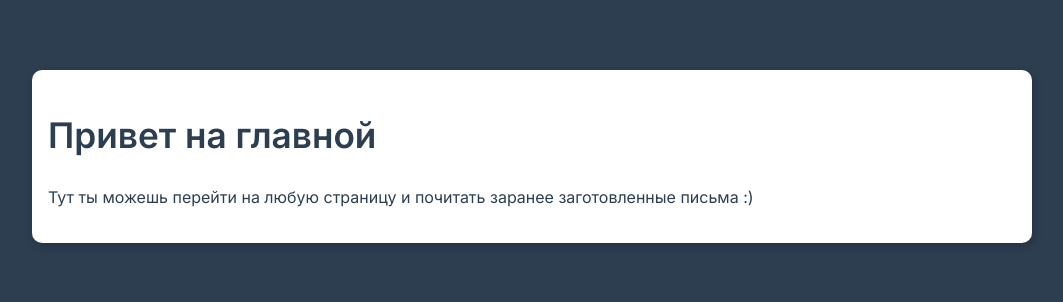
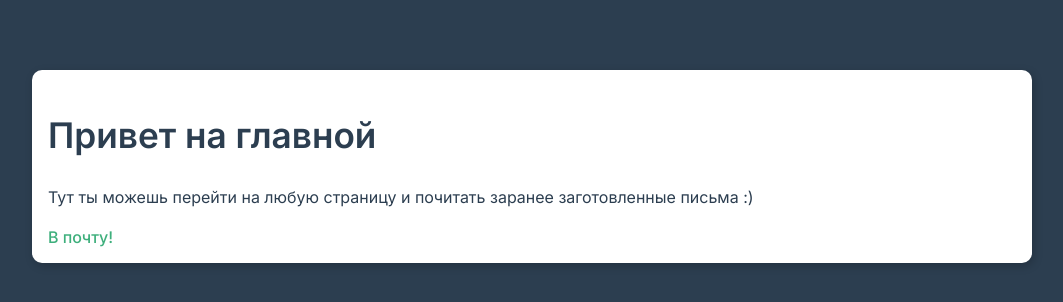
Before and after one commit to barzankaevMohdan/vue-router, a Vue app: page /dashboard in a window 1280 px wide. Shown: the top 302 px of the page, without its empty margins (108-1171 px from the left). Built offline with nearby package versions, Linux system fonts and the light colour scheme.

Commit message:
before/each/enter/leave/routeEnter/routeLeave, afterEach, name

```diff
--- a/src/router.js
+++ b/src/router.js
@@ -6,13 +6,19 @@ import Mail from './views/Mail'
 import AppEmailBody from './components/AppEmailBody'
 import NotFound from './views/NotFound'
 
-export default createRouter({
+const router = createRouter({
     history: createWebHistory(),
     routes: [
         { path: '/login', component: Login, alias: '/' },
-        { path: '/forget', component: Forget },
-        { path: '/dashboard', component: Dashboard },
-        { path: '/mail', component: Mail, children: [
+        { path: '/forget', component: Forget, meta: {cantEnter: true}},
+        {
+            path: '/dashboard',
+            component: Dashboard,
+            name: 'home',
+            beforeEnter() {
+                console.log('befforeEnter')
+            } },
+        { path: '/mail', component: Mail, name: 'email', children: [
             { path: ':mailId?', component: AppEmailBody, props: true }
         ]},
         { path: '/:notFound(.*)', component: NotFound }
@@ -20,3 +26,18 @@ export default createRouter({
     linkActiveClass: 'active',
     linkExactActiveClass: 'active'
 })
+
+router.beforeEach((to, from, next) => {
+    console.log('beforeEach')
+    if(to.meta.cantEnter) {
+        next({name: 'home'})
+    }else {
+        next()
+    }
+})
+
+router.afterEach(() => {
+    console.log('afterEach')
+})
+
+export default router
--- a/src/views/Dashboard.vue
+++ b/src/views/Dashboard.vue
@@ -2,11 +2,23 @@
   <div class="card">
     <h1>Привет на главной</h1>
     <p>Тут ты можешь перейти на любую страницу и почитать заранее заготовленные письма :)</p>
+    <router-link :to="{name: 'email'}">В почту!</router-link>
   </div>
 </template>
 
 <script>
 export default {
+  beforeRouteEnter() {
+    console.log('beforeRouteEnter')
+  },
+  beforeRouteLeave(to, from, next) {
+    const answer = confirm('Вы уверены что хотите перейти?')
+    if(answer) {
+      next()
+    }else {
+      next(false)
+    }
+  }
 }
 </script>
 
```
